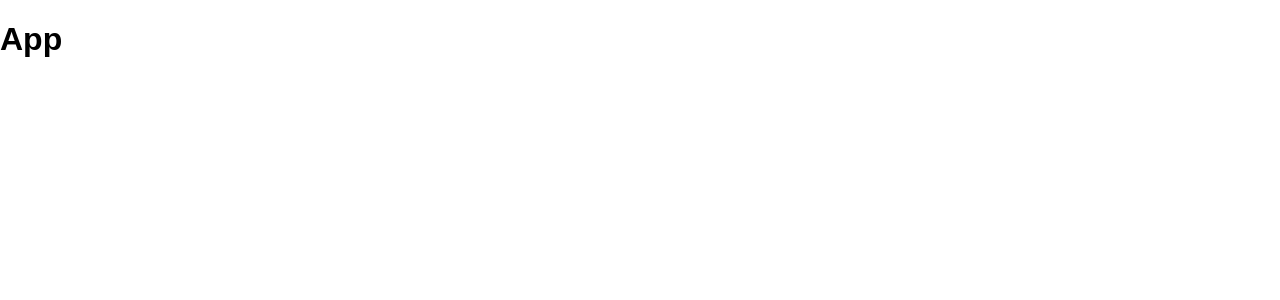
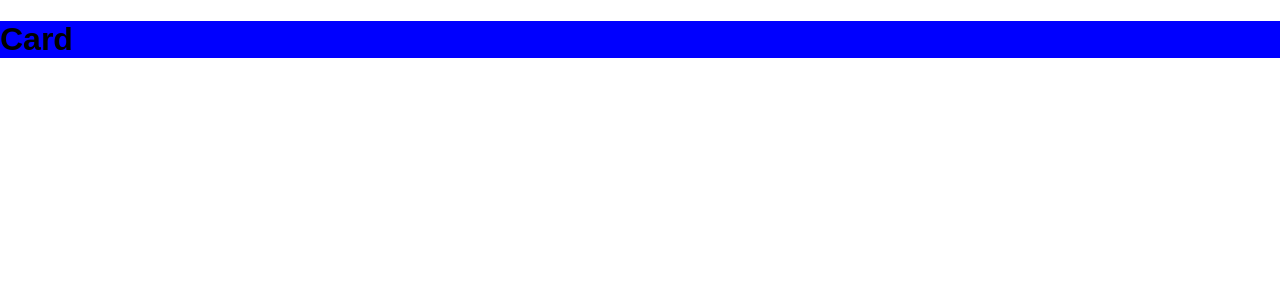
Before and after one commit to cantyjeffrey/cards, a React (Create React App) app: page / in a window 1280 px wide. Shown: the top 300 px of the page. Built offline with nearby package versions, Linux system fonts and the light colour scheme.

Commit message:
Create `<Card />` component.

```diff
--- a/src/App.js
+++ b/src/App.js
@@ -1,11 +1,12 @@
 import React, { Component } from 'react';
 import './App.css';
+import Card from './Card';
 
 class App extends Component {
   render() {
     return (
       <div className="App">
-        <h1>App</h1>
+        <Card />
       </div>
     );
   }
--- /dev/null
+++ b/src/Card.css
@@ -0,0 +1,3 @@
+.Card {
+  background-color: blue;
+}
--- /dev/null
+++ b/src/Card.js
@@ -0,0 +1,14 @@
+import React, { Component } from 'react';
+import './Card.css';
+
+class Card extends Component {
+  render() {
+    return (
+      <div className="Card">
+        <h1>Card</h1>
+      </div>
+    );
+  }
+}
+
+export default Card;
```
Also changed, not shown: 1 other file (tests, documents, lock files or other folders).
